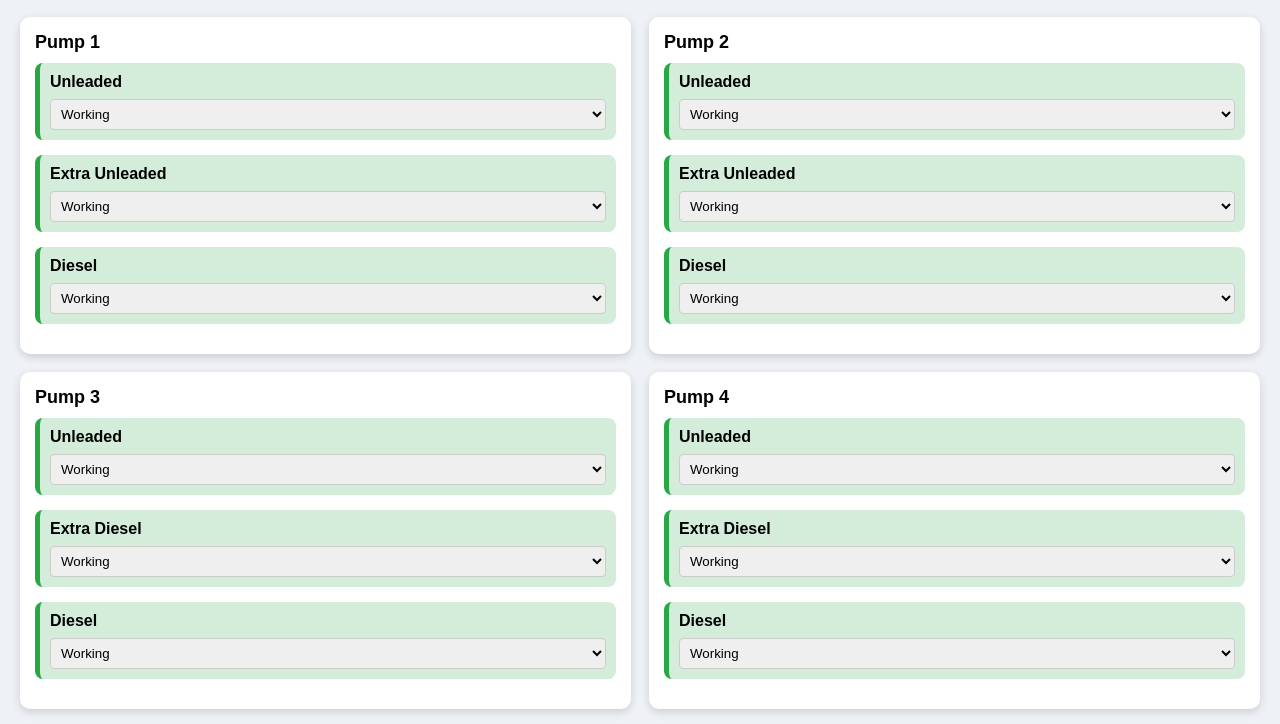
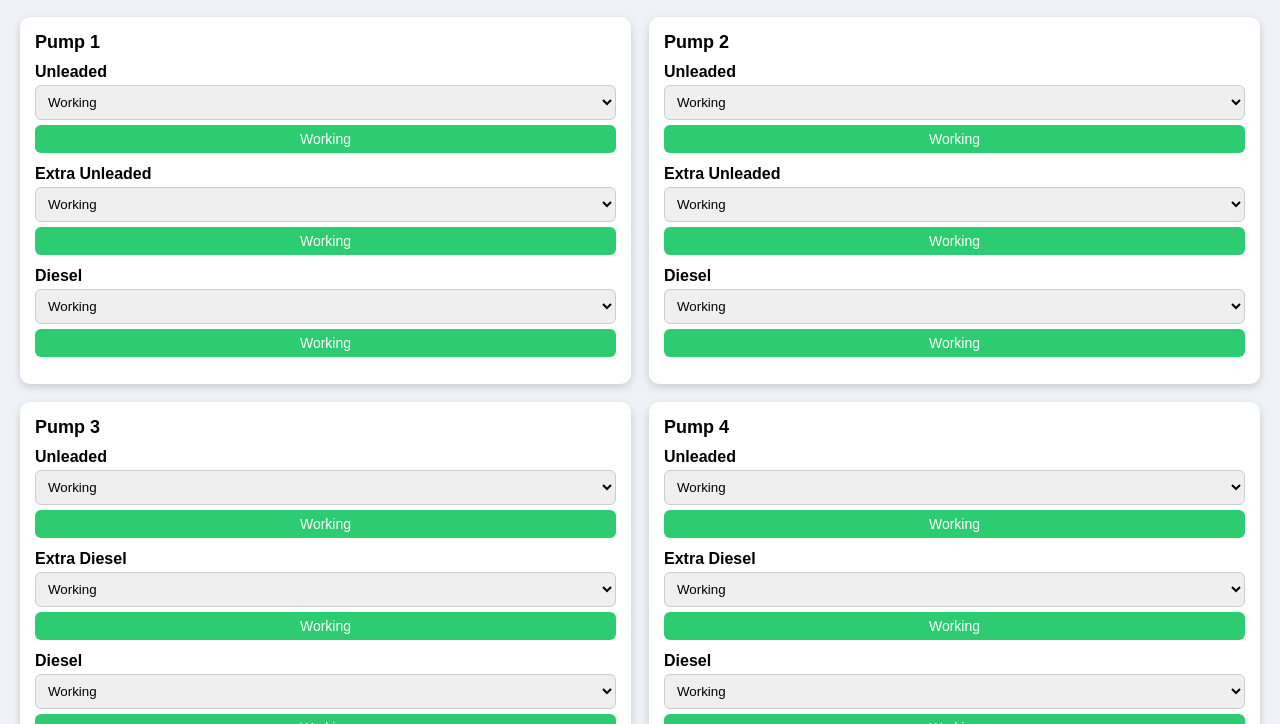
Before and after one commit to sureshadapa11/fuel-station-dashboard, a website: page index.html in a window 1280 px wide. Shown: the part 74-798 px from the top of the page. Drawn offline with Linux system fonts and the light colour scheme.

Commit message:
Update dashboard with improved colors and simplified code

```diff
--- a/index.html
+++ b/index.html
@@ -7,7 +7,7 @@
 <style>
 
 body{
-font-family: Arial;
+font-family:Arial;
 background:#EEF1F5;
 margin:0;
 }
@@ -41,39 +41,33 @@ font-weight:bold;
 margin-bottom:10px;
 }
 
-.nozzle-item{
-margin-bottom:15px;
-padding:10px;
-border-radius:8px;
-border-left:5px solid #ccc;
-}
-
-.nozzle-item.working{
-background:#d4edda;
-border-left-color:#28a745;
-}
-
-.nozzle-item.not-working{
-background:#fff3cd;
-border-left-color:#ffc107;
-}
-
-.nozzle-item.maintenance{
-background:#f8d7da;
-border-left-color:#dc3545;
-}
-
-.nozzle-name{
-font-weight:bold;
-margin-bottom:5px;
+.nozzle{
+margin-bottom:12px;
 }
 
 select,input{
 width:100%;
+padding:8px;
+border-radius:6px;
+border:1px solid #ccc;
+margin-top:4px;
+}
+
+.status{
+margin-top:5px;
 padding:6px;
-margin-top:3px;
-border-radius:4px;
-border:1px solid #ccc;
+color:white;
+border-radius:6px;
+text-align:center;
+font-size:14px;
+}
+
+.green{background:#2ecc71;}
+.orange{background:#f39c12;}
+.red{background:#e74c3c;}
+
+.reason-box{
+display:none;
 }
 
 .save-btn{
@@ -83,13 +77,14 @@ padding:15px;
 font-size:18px;
 border:none;
 border-radius:10px;
-width:250px;
+width:260px;
 display:block;
 margin:20px auto;
 cursor:pointer;
 }
 
 </style>
+
 </head>
 
 <body>
@@ -101,55 +96,108 @@ cursor:pointer;
 <button class="save-btn" onclick="saveData()">SAVE STATUS</button>
 
 <script>
+
 const pumps = [
-  { name: 'Pump 1', nozzles: ['Unleaded', 'Extra Unleaded', 'Diesel'] },
-  { name: 'Pump 2', nozzles: ['Unleaded', 'Extra Unleaded', 'Diesel'] },
-  { name: 'Pump 3', nozzles: ['Unleaded', 'Extra Diesel', 'Diesel'] },
-  { name: 'Pump 4', nozzles: ['Unleaded', 'Extra Diesel', 'Diesel'] },
-  { name: 'Pump 5', nozzles: ['Unleaded', 'Extra Unleaded', 'Diesel'] },
-  { name: 'Pump 6', nozzles: ['Unleaded', 'Extra Unleaded', 'Diesel'] },
-  { name: 'Pump 7', nozzles: ['Unleaded', 'Extra Diesel', 'Diesel'] },
-  { name: 'Pump 8', nozzles: ['Unleaded', 'Extra Diesel', 'Diesel'] }
-];
 
-function render() {
-  const dashboard = document.getElementById('dashboard');
-  dashboard.innerHTML = '';
-  pumps.forEach(pump => {
-    const pumpDiv = document.createElement('div');
-    pumpDiv.className = 'card';
-    pumpDiv.innerHTML = `<div class="pump-title">${pump.name}</div>`;
-    pump.nozzles.forEach(nozzle => {
-      const nozzleDiv = document.createElement('div');
-      nozzleDiv.className = 'nozzle-item';
-      const status = localStorage.getItem(`${pump.name}-${nozzle}`) || 'Working';
-      nozzleDiv.classList.add(status.toLowerCase().replace(' ', '-'));
-      nozzleDiv.innerHTML = `
-        <div class="nozzle-name">${nozzle}</div>
-        <select onchange="statusChanged('${pump.name}', '${nozzle}', this.value)">
-          <option value="Working" ${status === 'Working' ? 'selected' : ''}>Working</option>
-          <option value="Not Working" ${status === 'Not Working' ? 'selected' : ''}>Not Working</option>
-          <option value="Maintenance" ${status === 'Maintenance' ? 'selected' : ''}>Maintenance</option>
-        </select>
-        <input type="text" placeholder="Reason if not working or maintenance" value="${localStorage.getItem(`${pump.name}-${nozzle}-reason`) || ''}" onchange="saveReason('${pump.name}', '${nozzle}', this.value)" style="display: ${status === 'Working' ? 'none' : 'block'};">
-      `;
-      pumpDiv.appendChild(nozzleDiv);
-    });
-    dashboard.appendChild(pumpDiv);
-  });
+["Pump 1","Unleaded","Extra Unleaded","Diesel"],
+["Pump 2","Unleaded","Extra Unleaded","Diesel"],
+["Pump 3","Unleaded","Extra Diesel","Diesel"],
+["Pump 4","Unleaded","Extra Diesel","Diesel"],
+["Pump 5","Unleaded","Extra Unleaded","Diesel"],
+["Pump 6","Unleaded","Extra Unleaded","Diesel"],
+["Pump 7","Unleaded","Extra Diesel","Diesel"],
+["Pump 8","Unleaded","Extra Diesel","Diesel"]
+
+]
+
+const container=document.getElementById("dashboard")
+
+function render(){
+
+container.innerHTML=""
+
+pumps.forEach((pump,pIndex)=>{
+
+let card=document.createElement("div")
+card.className="card"
+
+let html=`<div class="pump-title">${pump[0]}</div>`
+
+pump.slice(1).forEach((nozzle,nIndex)=>{
+
+let id=pIndex+"-"+nIndex
+
+let savedStatus=localStorage.getItem(id) || "Working"
+let savedReason=localStorage.getItem(id+"reason") || ""
+
+let color="green"
+if(savedStatus=="Not Working") color="orange"
+if(savedStatus=="Maintenance") color="red"
+
+let showReason=(savedStatus!="Working") ? "block" : "none"
+
+html+=`
+
+<div class="nozzle">
+
+<b>${nozzle}</b>
+
+<select onchange="statusChanged('${id}',this.value)">
+<option ${savedStatus=="Working"?"selected":""}>Working</option>
+<option ${savedStatus=="Not Working"?"selected":""}>Not Working</option>
+<option ${savedStatus=="Maintenance"?"selected":""}>Maintenance</option>
+</select>
+
+<input class="reason-box" id="reason-${id}" style="display:${showReason}" placeholder="Reason" value="${savedReason}">
+
+<div class="status ${color}">${savedStatus}</div>
+
+</div>
+
+`
+
+})
+
+card.innerHTML=html
+container.appendChild(card)
+
+})
+
 }
 
-function statusChanged(pump, nozzle, status) {
-  localStorage.setItem(`${pump}-${nozzle}`, status);
-  render();
+function statusChanged(id,value){
+
+localStorage.setItem(id,value)
+
+let reason=document.getElementById("reason-"+id)
+
+if(value=="Working"){
+reason.style.display="none"
+}else{
+reason.style.display="block"
 }
 
-function saveReason(pump, nozzle, reason) {
-  localStorage.setItem(`${pump}-${nozzle}-reason`, reason);
+render()
+
 }
 
-render();
-setInterval(render, 5000);
+function saveData(){
+
+document.querySelectorAll(".reason-box").forEach(input=>{
+
+let id=input.id.replace("reason-","")
+localStorage.setItem(id+"reason",input.value)
+
+})
+
+alert("Changes saved successfully!")
+
+}
+
+render()
+
+setInterval(render,5000)
+
 </script>
 
 </body>
```
